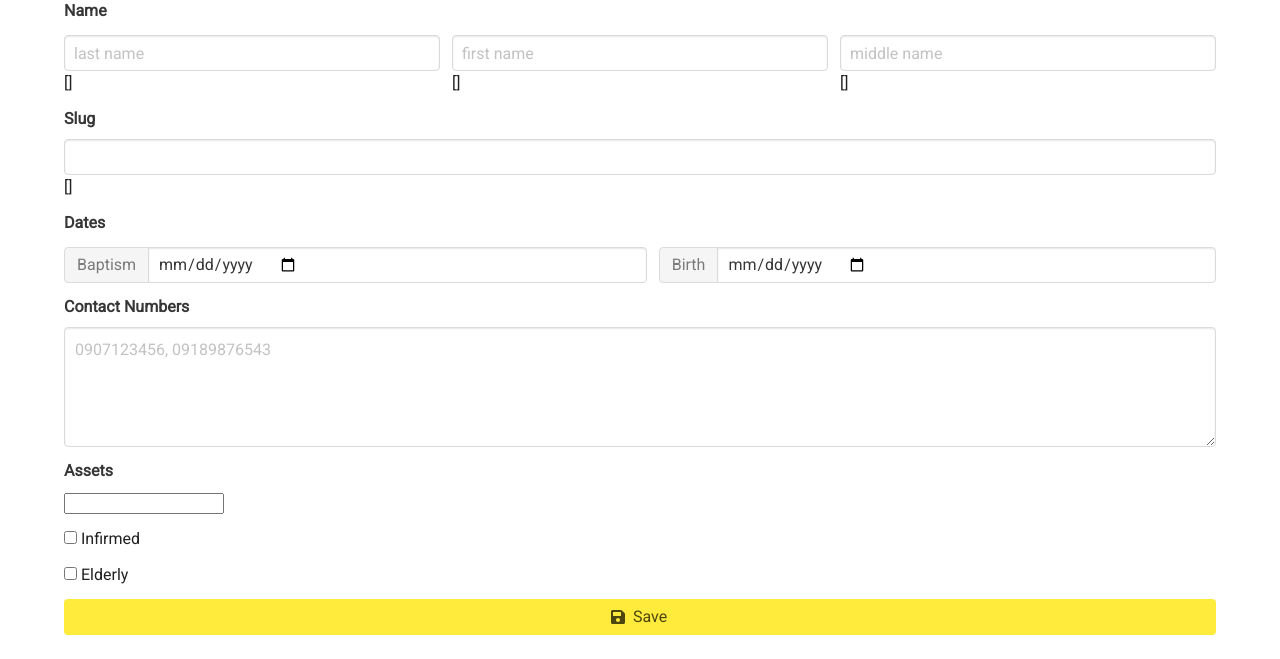
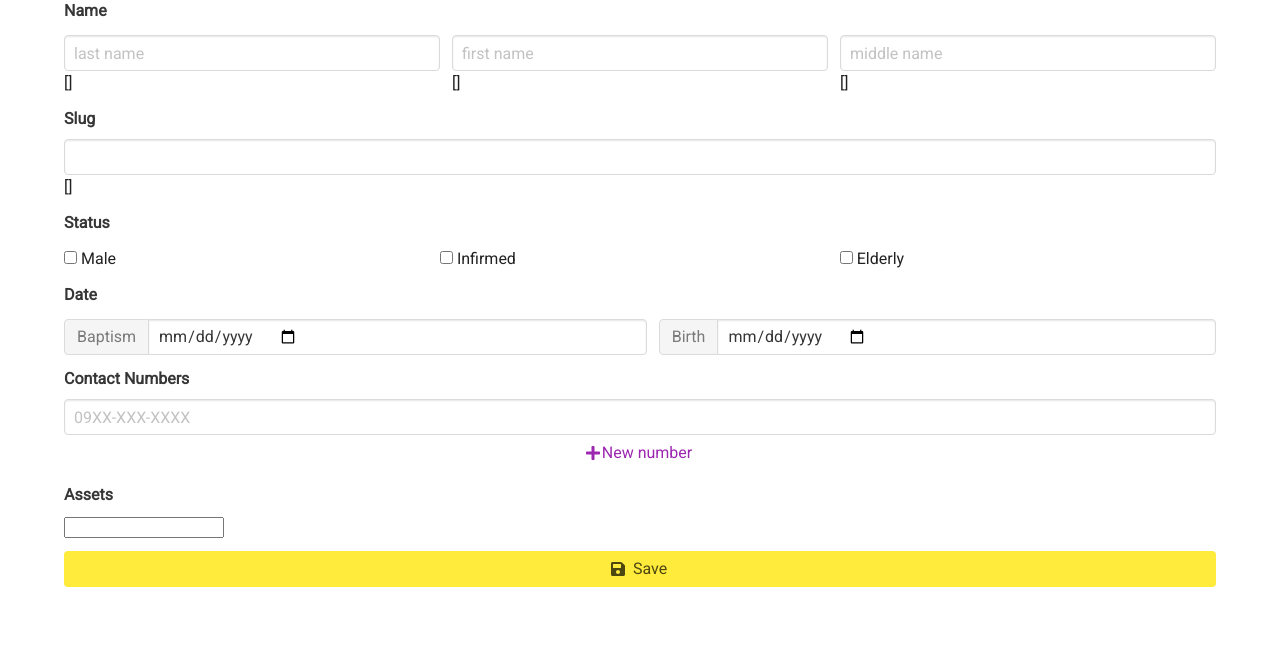
Before and after one commit to hanztura/congregationms, a Django app: template congregationms/templates/publishers/publisher_form.html in a window 1280 px wide. Shown: the part 173-832 px from the top of the page. After the commit the page ends 760 px from the top, so only its background shows below. Run offline with Django 3.2, Linux system fonts and the light colour scheme; the template is opened without the code that fills it: most values are stand-ins (such as "Sample title", 1, 10 or a date in 2020); form fields are guessed from the names that the template uses; some libraries are stand-ins or nearby versions.

Commit message:
improved ui

```diff
--- a/congregationms/publishers/forms.py
+++ b/congregationms/publishers/forms.py
@@ -13,7 +13,7 @@ class PublisherModelForm(ModelForm):
         model = Publisher
         fields = ['last_name', 'first_name', 'middle_name',
                   'date_of_birth', 'date_of_baptism', 'contact_numbers',
-                  'slug', 'infirmed', 'elderly',
+                  'slug', 'infirmed', 'elderly', 'male',
                   'elder', 'ministerial_servant',
                   'assets']
 
@@ -23,6 +23,9 @@ class PublisherModelForm(ModelForm):
         self._low_case_fields = [
             'last_name', 'first_name', 'middle_name'
         ]
+
+        if self.instance:
+            self.fields['male'].required = True
 
     def clean_slug(self):
         slug = self.cleaned_data['slug']
--- a/congregationms/publishers/models.py
+++ b/congregationms/publishers/models.py
@@ -27,6 +27,7 @@ class Publisher(models.Model):
     date_of_birth = models.DateField(blank=True, null=True)
     date_of_baptism = models.DateField(blank=True, null=True)
     contact_numbers = models.CharField(max_length=200, blank=True)
+    male = models.BooleanField(null=True, blank=True)
     infirmed = models.BooleanField(default=False, blank=True)
     elderly = models.BooleanField(default=False, blank=True)
     user = models.OneToOneField(
--- a/congregationms/templates/publishers/publisher_form.html
+++ b/congregationms/templates/publishers/publisher_form.html
@@ -70,7 +70,40 @@
 
       {% if publisher %}
       <div class="field is-normal">
-        <label class="label">Dates</label>
+        <label class="label">Status</label>
+      </div>
+      <div class="field is-horizontal">
+        <div class="field-body">
+          <div class="field">
+            <div class="control">
+              <label class="checkbox" for="{{form.male.id_for_label}}">
+                <input type="checkbox" name="male" id="{{form.male.id_for_label}}" {% if form.male.value %}checked{% endif %}>
+                Male
+              </label>
+            </div>
+          </div>
+          <div class="field">
+            <div class="control">
+              <label class="checkbox" for="{{form.infirmed.id_for_label}}">
+                <input type="checkbox" name="infirmed" id="{{form.infirmed.id_for_label}}" {% if form.infirmed.value %}checked{% endif %}>
+                Infirmed
+              </label>
+            </div>
+          </div>
+
+          <div class="field">
+            <div class="control">
+              <label class="checkbox" for="{{form.elderly.id_for_label}}">
+                <input type="checkbox" name="elderly" id="{{form.elderly.id_for_label}}" {% if form.elderly.value %}checked{% endif %}>
+                Elderly
+              </label>
+            </div>
+          </div>
+        </div>
+      </div>
+
+      <div class="field is-normal">
+        <label class="label">Date</label>
       </div>
       <div class="field is-horizontal">
         <div class="field-body">
@@ -104,9 +137,13 @@
 
       <div class="field">
         <label class="label">Contact Numbers</label>
-        <div class="control">
-        <textarea class="textarea" name="contact_numbers" placeholder="0907123456, 09189876543">{{ form.contact_numbers.value }}</textarea>
+        <div
+          v-for="(contact, i) in contactNumbers"
+          :key="i"
+          class="control">
+            <input class="input" type="text" placeholder="09XX-XXX-XXXX" v-model="contactNumbers[i]">
         </div>
+        <p class="has-text-centered"><span class="has-text-primary button is-white" @click="newNumber"><span class="icon"><i class="fas fa-plus"></i></span>&nbsp;New number</span></p>
       </div>
 
       <div class="field">
@@ -118,23 +155,7 @@
         </div>
       </div>
 
-      <div class="field">
-        <div class="control">
-          <label class="checkbox" for="{{form.infirmed.id_for_label}}">
-            <input type="checkbox" name="infirmed" id="{{form.infirmed.id_for_label}}" {% if form.infirmed.value %}checked{% endif %}>
-            Infirmed
-          </label>
-        </div>
-        </div>
-      <div class="field">
-        <div class="control">
-          <label class="checkbox" for="{{form.elderly.id_for_label}}">
-            <input type="checkbox" name="elderly" id="{{form.elderly.id_for_label}}" {% if form.elderly.value %}checked{% endif %}>
-            Elderly
-          </label>
-        </div>
-      </div>
-
+      <input type="hidden" name="contact_numbers" v-model="contactNumber">
       {% endif %}
 
       {% if publisher %}
@@ -159,6 +180,7 @@
 
       data: () => {
         return {
+          contactNumbers: []
         }
       },
 
@@ -170,7 +192,28 @@
 
           slug = _.kebabCase(slug);
           this.$refs.slug.value = slug;
+        },
+        newNumber() {
+          this.contactNumbers.push('');
         }
+      },
+
+      computed: {
+        contactNumber: function() {
+          let num = '';
+          for (i in this.contactNumbers) {
+            let number = this.contactNumbers[i];
+            if (number) {
+              num += number;
+              num += ', ';
+            }
+          }
+          return num;
+        }
+      },
+
+      mounted: function() {
+        this.newNumber();
       }
     });
   </script>
```
Also changed, not shown: congregationms/publishers/migrations/0017_auto_20191119_1837.py (added).
